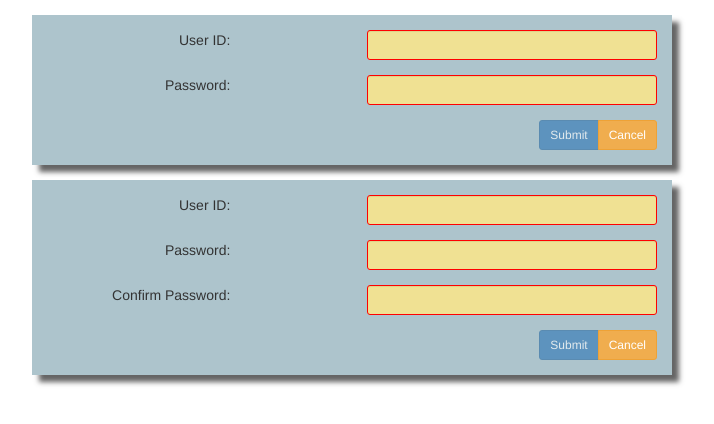
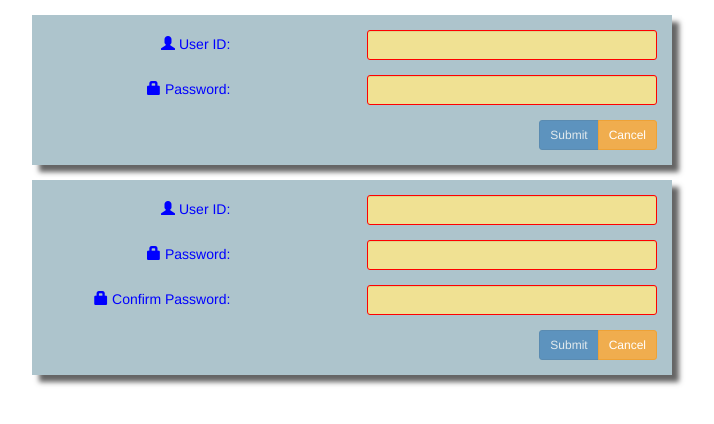
Before and after one commit to MyWebRepository/TestRepo, an Angular app: page / in a window 1280 px wide. Shown: the top 424 px of the page, without its empty margins (288-1002 px from the left). Built offline with nearby package versions, Linux system fonts and the light colour scheme.

Commit message:
Updated files.

```diff
--- a/src/app/components/login/login.component.html
+++ b/src/app/components/login/login.component.html
@@ -4,7 +4,7 @@
       <div class="col-lg-3 col-md-3"></div>
       <div class="col-lg-6 col-md-6 login-panel">
         <div class="row">
-          <div class="col-lg-4 col-md-4 text-right">User ID:</div>
+          <div class="col-lg-4 col-md-4 text-right"><p class="glyphicon glyphicon-user"></p>&nbsp;User ID:</div>
           <div class="col-lg-2 col-md-2"></div>
           <div class="col-lg-6 col-md-6">
             <input
@@ -19,7 +19,7 @@
           </div>
         </div>
         <div class="row">
-          <div class="col-lg-4 col-md-4 text-right">Password:</div>
+          <div class="col-lg-4 col-md-4 text-right"><p class="glyphicon glyphicon-lock"></p>&nbsp;Password:</div>
           <div class="col-lg-2 col-md-2"></div>
           <div class="col-lg-6 col-md-6">
             <input
--- a/src/app/components/signup/signup.component.html
+++ b/src/app/components/signup/signup.component.html
@@ -4,7 +4,7 @@
       <div class="col-lg-3 col-md-3"></div>
       <div class="col-lg-6 col-md-6 signup-panel">
         <div class="row">
-          <div class="col-lg-4 col-md-4 text-right">User ID:</div>
+          <div class="col-lg-4 col-md-4 text-right"><p class="glyphicon glyphicon-user"></p>&nbsp;User ID:</div>
           <div class="col-lg-2 col-md-2"></div>
           <div class="col-lg-6 col-md-6">
             <input
@@ -19,7 +19,7 @@
           </div>
         </div>
         <div class="row">
-          <div class="col-lg-4 col-md-4 text-right">Password:</div>
+          <div class="col-lg-4 col-md-4 text-right"><p class="glyphicon glyphicon-lock"></p>&nbsp;Password:</div>
           <div class="col-lg-2 col-md-2"></div>
           <div class="col-lg-6 col-md-6">
             <input
@@ -34,7 +34,7 @@
           </div>
         </div>
         <div class="row">
-          <div class="col-lg-4 col-md-4 text-right">Confirm Password:</div>
+          <div class="col-lg-4 col-md-4 text-right"><p class="glyphicon glyphicon-lock"></p>&nbsp;Confirm Password:</div>
           <div class="col-lg-2 col-md-2"></div>
           <div class="col-lg-6 col-md-6">
             <input
--- a/src/styles.css
+++ b/src/styles.css
@@ -4,6 +4,11 @@
   box-shadow: 7px 7px 5px 0px rgba(50, 50, 50, 0.75);
 }
 
+.login-panel .text-right, .signup-panel .text-right {
+  line-height: 28px;
+  color: blue;
+}
+
 input[name='userId'].ng-invalid, input[name='password'].ng-invalid, input[name='passwordToConfirm'].ng-invalid {
   background-color: #F0E193;
   border: solid 1px red;
```
